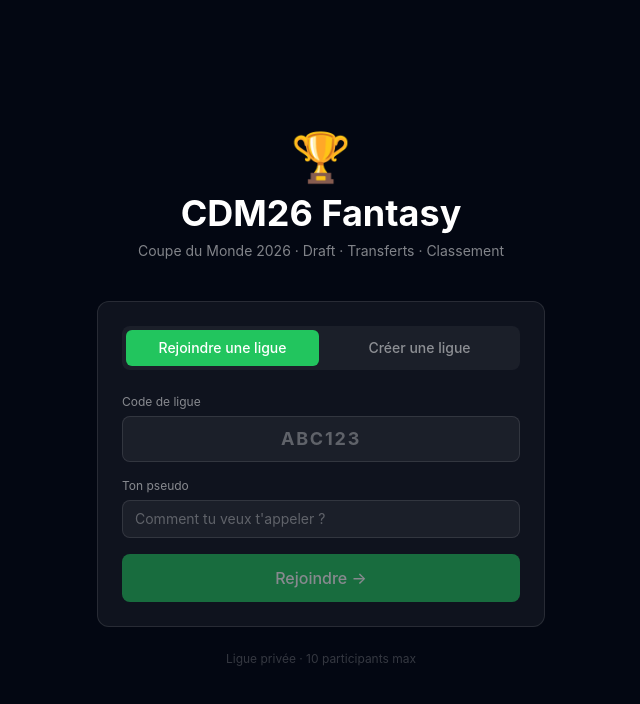
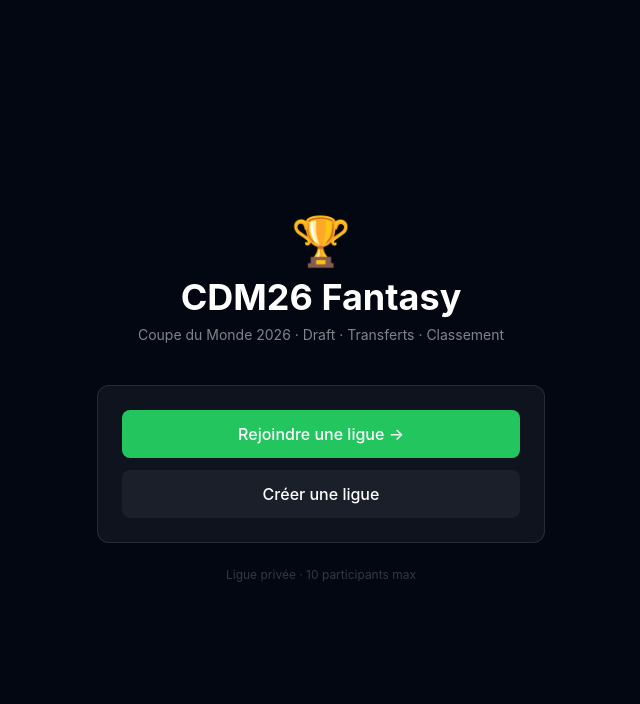
Before and after one commit to Daddydou/cdm26-fantasy, a Next.js app: page / in a window 1280 px wide. Shown: the top 704 px of the page, without its empty margins (319-959 px from the left). Built offline with nearby package versions, Linux system fonts and the light colour scheme.

Commit message:
email auth

```diff
--- a/app/page.tsx
+++ b/app/page.tsx
@@ -2,45 +2,58 @@
 
 import { useState, useEffect } from 'react'
 import { useRouter } from 'next/navigation'
+import { supabase } from '@/lib/supabase'
 
-const STORAGE_KEY = 'cdm26_session'
+const ADMIN_EMAIL = 'lolo.rms@gmail.com'
+const STORAGE_KEY = 'cdm26_league'
 
 export default function HomePage() {
   const router = useRouter()
-  const [tab, setTab] = useState<'join' | 'create'>('join')
+  const [step, setStep] = useState<'home' | 'email' | 'check_email' | 'join_name'>('home')
+  const [email, setEmail] = useState('')
   const [code, setCode] = useState('')
   const [displayName, setDisplayName] = useState('')
   const [leagueName, setLeagueName] = useState('')
   const [loading, setLoading] = useState(false)
   const [error, setError] = useState('')
   const [checking, setChecking] = useState(true)
+  const [isCreate, setIsCreate] = useState(false)
 
-  // Auto-reconnexion si session sauvegardée
   useEffect(() => {
     async function tryAutoLogin() {
       try {
-        const saved = localStorage.getItem(STORAGE_KEY)
-        if (!saved) { setChecking(false); return }
-        const { leagueCode, userId } = JSON.parse(saved)
-        if (!leagueCode || !userId) { setChecking(false); return }
+        const { data: { user } } = await supabase.auth.getUser()
+        if (!user) { setChecking(false); return }
 
-        const { supabase } = await import('@/lib/supabase')
+        // Session valide — trouver sa ligue
+        const savedCode = localStorage.getItem(STORAGE_KEY)
+        if (savedCode) {
+          const { data: lg } = await supabase
+            .from('fantasy_leagues').select('id').eq('code', savedCode).single()
+          if (lg) {
+            const { data: p } = await supabase
+              .from('fantasy_participants').select('id')
+              .eq('league_id', lg.id).eq('user_id', user.id).single()
+            if (p) { router.push(`/league/${savedCode}`); return }
+          }
+        }
 
-        // Vérifier que la session Supabase est encore valide
-        const { data: { user } } = await supabase.auth.getUser()
-        if (!user) { localStorage.removeItem(STORAGE_KEY); setChecking(false); return }
+        // Session valide mais pas de ligue → chercher sa ligue
+        const { data: p } = await supabase
+          .from('fantasy_participants').select('league_id, fantasy_leagues(code)')
+          .eq('user_id', user.id).limit(1).single()
 
-        // Vérifier que le participant existe toujours
-        const { data: league } = await supabase
-          .from('fantasy_leagues').select('code').eq('code', leagueCode).single()
-        if (!league) { localStorage.removeItem(STORAGE_KEY); setChecking(false); return }
+        if (p) {
+          const leagueCode = (p.fantasy_leagues as any)?.code
+          if (leagueCode) {
+            localStorage.setItem(STORAGE_KEY, leagueCode)
+            router.push(`/league/${leagueCode}`)
+            return
+          }
+        }
 
-        const { data: participant } = await supabase
-          .from('fantasy_participants').select('id').eq('user_id', user.id).eq('league_id', (await supabase.from('fantasy_leagues').select('id').eq('code', leagueCode).single()).data?.id).single()
-        if (!participant) { localStorage.removeItem(STORAGE_KEY); setChecking(false); return }
-
-        // Session valide → rediriger
-        router.push(`/league/${leagueCode}`)
+        // Connecté mais pas encore dans une ligue
+        setChecking(false)
       } catch {
         setChecking(false)
       }
@@ -48,35 +61,52 @@ export default function HomePage() {
     tryAutoLogin()
   }, [router])
 
-  async function handleJoin() {
-    if (!code.trim() || !displayName.trim()) return
+  async function sendMagicLink() {
+    if (!email.trim()) return
     setLoading(true)
     setError('')
     try {
-      const { supabase } = await import('@/lib/supabase')
-      const { data: authData, error: authError } = await supabase.auth.signInAnonymously()
-      if (authError) throw authError
-      const userId = authData.user?.id
-      if (!userId) throw new Error('Auth échouée')
+      const { error } = await supabase.auth.signInWithOtp({
+        email: email.trim().toLowerCase(),
+        options: {
+          shouldCreateUser: true,
+          emailRedirectTo: `${window.location.origin}/auth/callback`,
+        }
+      })
+      if (error) throw error
+      setStep('check_email')
+    } catch (e) {
+      setError((e as Error).message)
+    } finally {
+      setLoading(false)
+    }
+  }
 
-      const { data: league, error: leagueError } = await supabase
+  async function handleJoin() {
+    if (!displayName.trim()) return
+    setLoading(true)
+    setError('')
+    try {
+      const { data: { user } } = await supabase.auth.getUser()
+      if (!user) throw new Error('Non connecté')
+
+      const { data: league, error: lgErr } = await supabase
         .from('fantasy_leagues').select().eq('code', code.toUpperCase().trim()).single()
-      if (leagueError || !league) throw new Error('Code de ligue invalide')
+      if (lgErr || !league) throw new Error('Code de ligue invalide')
 
       const { error: joinError } = await supabase
         .from('fantasy_participants').insert({
           league_id: league.id,
-          user_id: userId,
+          user_id: user.id,
           display_name: displayName.trim(),
           budget_remaining: league.budget_per_user,
         })
       if (joinError) {
-        if (joinError.code === '23505') throw new Error('Ce pseudo est déjà pris dans cette ligue')
+        if (joinError.code === '23505') throw new Error('Tu es déjà dans cette ligue')
         throw joinError
       }
 
-      // Sauvegarder la session
-      localStorage.setItem(STORAGE_KEY, JSON.stringify({ leagueCode: league.code, userId }))
+      localStorage.setItem(STORAGE_KEY, league.code)
       router.push(`/league/${league.code}`)
     } catch (e) {
       setError((e as Error).message)
@@ -90,18 +120,15 @@ export default function HomePage() {
     setLoading(true)
     setError('')
     try {
-      const { supabase } = await import('@/lib/supabase')
-      const { data: authData, error: authError } = await supabase.auth.signInAnonymously()
-      if (authError) throw authError
-      const userId = authData.user?.id
-      if (!userId) throw new Error('Auth échouée')
+      const { data: { user } } = await supabase.auth.getUser()
+      if (!user) throw new Error('Non connecté')
 
       const leagueCode = Math.random().toString(36).substring(2, 8).toUpperCase()
       const { data: league, error: createError } = await supabase
         .from('fantasy_leagues').insert({
           name: leagueName.trim(),
           code: leagueCode,
-          admin_user_id: userId,
+          admin_user_id: user.id,
           phase: 'draft',
           budget_per_user: 2150,
           draft_open: false,
@@ -111,14 +138,13 @@ export default function HomePage() {
 
       await supabase.from('fantasy_participants').insert({
         league_id: league.id,
-        user_id: userId,
+        user_id: user.id,
         display_name: displayName.trim(),
         budget_remaining: league.budget_per_user,
       })
 
-      // Sauvegarder la session
-      localStorage.setItem(STORAGE_KEY, JSON.stringify({ leagueCode: league.code, userId }))
-      router.push(`/league/${leagueCode}/admin`)
+      localStorage.setItem(STORAGE_KEY, leagueCode)
+      router.push(`/league/${leagueCode}`)
     } catch (e) {
       setError((e as Error).message)
     } finally {
@@ -141,46 +167,88 @@ export default function HomePage() {
       </div>
 
       <div className="card w-full max-w-md p-6">
-        <div className="flex gap-1 bg-white/5 rounded-lg p-1 mb-6">
-          {(['join', 'create'] as const).map(t => (
-            <button key={t} onClick={() => setTab(t)}
-              className={`flex-1 py-2 rounded-md text-sm font-medium transition-all ${tab === t ? 'bg-brand-500 text-white' : 'text-white/50 hover:text-white'}`}>
-              {t === 'join' ? 'Rejoindre une ligue' : 'Créer une ligue'}
+
+        {/* Étape 1 : home */}
+        {step === 'home' && (
+          <div className="space-y-3">
+            <button onClick={() => { setIsCreate(false); setStep('email') }}
+              className="btn-primary w-full py-3 text-base">
+              Rejoindre une ligue →
             </button>
-          ))}
+            <button onClick={() => { setIsCreate(true); setStep('email') }}
+              className="btn-ghost w-full py-3 text-base">
+              Créer une ligue
+            </button>
           </div>
+        )}
 
-        {tab === 'join' ? (
+        {/* Étape 2 : email */}
+        {step === 'email' && (
           <div className="space-y-4">
+            <button onClick={() => setStep('home')} className="text-white/40 text-sm hover:text-white">← Retour</button>
+            <div>
+              <label className="text-xs text-white/50 mb-1.5 block">Ton adresse email</label>
+              <input className="input" type="email" placeholder="toi@email.com"
+                value={email} onChange={e => setEmail(e.target.value)}
+                onKeyDown={e => e.key === 'Enter' && sendMagicLink()} />
+            </div>
+            {!isCreate && (
               <div>
                 <label className="text-xs text-white/50 mb-1.5 block">Code de ligue</label>
                 <input className="input uppercase tracking-widest text-center text-lg font-bold"
                   placeholder="ABC123" value={code} onChange={e => setCode(e.target.value)} maxLength={6} />
               </div>
-            <div>
-              <label className="text-xs text-white/50 mb-1.5 block">Ton pseudo</label>
-              <input className="input" placeholder="Comment tu veux t'appeler ?"
+            )}
+            <button onClick={sendMagicLink} disabled={loading || !email}
+              className="btn-primary w-full py-3 text-base">
+              {loading ? 'Envoi…' : 'Recevoir le lien de connexion →'}
+            </button>
+            <p className="text-xs text-white/30 text-center">Un lien magique sera envoyé à ton email — pas de mot de passe !</p>
+          </div>
+        )}
+
+        {/* Étape 3 : vérifier email */}
+        {step === 'check_email' && (
+          <div className="text-center space-y-4">
+            <div className="text-5xl">📬</div>
+            <h2 className="text-lg font-semibold text-white">Vérifie tes emails !</h2>
+            <p className="text-sm text-white/50">
+              On a envoyé un lien de connexion à<br />
+              <span className="text-white font-medium">{email}</span>
+            </p>
+            <p className="text-xs text-white/30">Clique sur le lien dans l'email pour accéder à l'app.</p>
+            <button onClick={() => setStep('email')} className="btn-ghost text-sm w-full">
+              ← Changer d'email
+            </button>
+          </div>
+        )}
+
+        {/* Étape 4 : pseudo (après callback) */}
+        {step === 'join_name' && (
+          <div className="space-y-4">
+            {!isCreate ? (
+              <>
+                <h2 className="text-sm font-semibold text-white mb-2">Presque ! Choisis ton pseudo</h2>
+                <input className="input" placeholder="Ton pseudo dans la ligue"
                   value={displayName} onChange={e => setDisplayName(e.target.value)} />
-            </div>
-            <button onClick={handleJoin} disabled={loading || !code || !displayName} className="btn-primary w-full py-3 text-base">
+                <button onClick={handleJoin} disabled={loading || !displayName}
+                  className="btn-primary w-full py-3">
                   {loading ? 'Connexion…' : 'Rejoindre →'}
                 </button>
-          </div>
+              </>
             ) : (
-          <div className="space-y-4">
-            <div>
-              <label className="text-xs text-white/50 mb-1.5 block">Nom de la ligue</label>
-              <input className="input" placeholder="Les Experts CDM"
+              <>
+                <h2 className="text-sm font-semibold text-white mb-2">Crée ta ligue</h2>
+                <input className="input" placeholder="Nom de la ligue"
                   value={leagueName} onChange={e => setLeagueName(e.target.value)} />
-            </div>
-            <div>
-              <label className="text-xs text-white/50 mb-1.5 block">Ton pseudo (admin)</label>
-              <input className="input" placeholder="Comment tu veux t'appeler ?"
+                <input className="input" placeholder="Ton pseudo (admin)"
                   value={displayName} onChange={e => setDisplayName(e.target.value)} />
-            </div>
-            <button onClick={handleCreate} disabled={loading || !leagueName || !displayName} className="btn-primary w-full py-3 text-base">
+                <button onClick={handleCreate} disabled={loading || !leagueName || !displayName}
+                  className="btn-primary w-full py-3">
                   {loading ? 'Création…' : 'Créer la ligue →'}
                 </button>
+              </>
+            )}
           </div>
         )}
 
```
Lines whose indentation alone changed are shown as unchanged.
